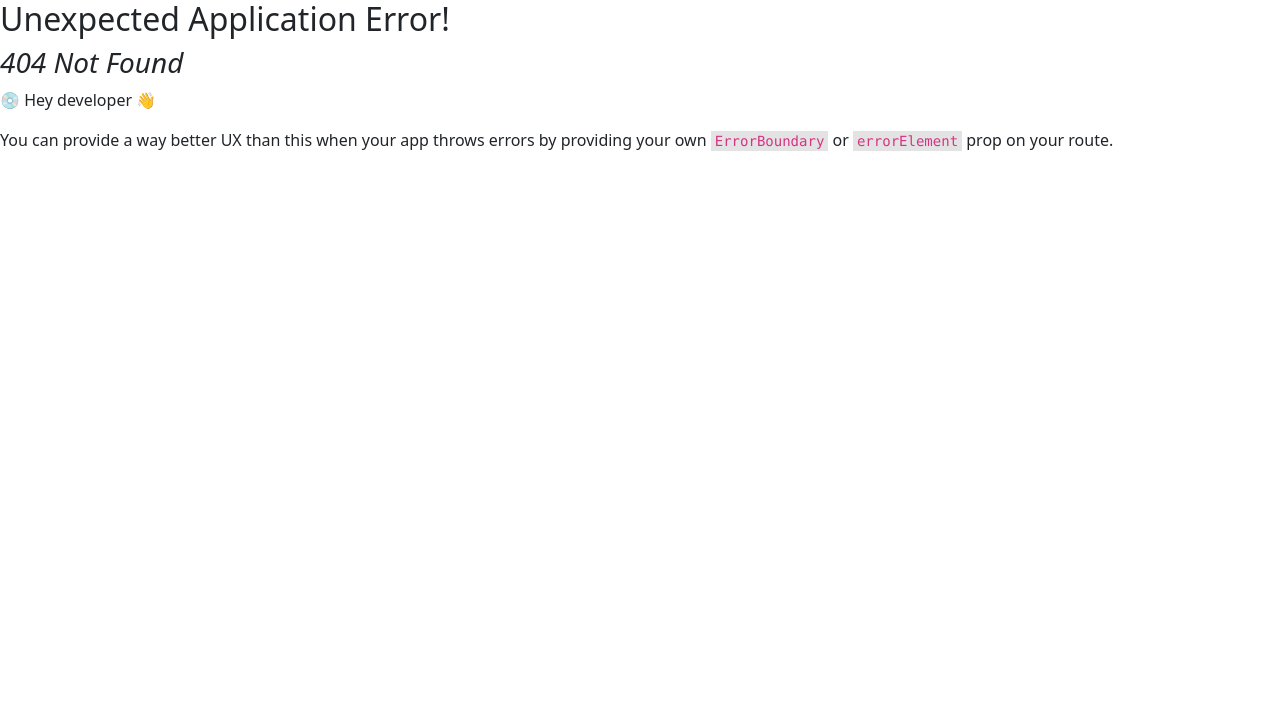
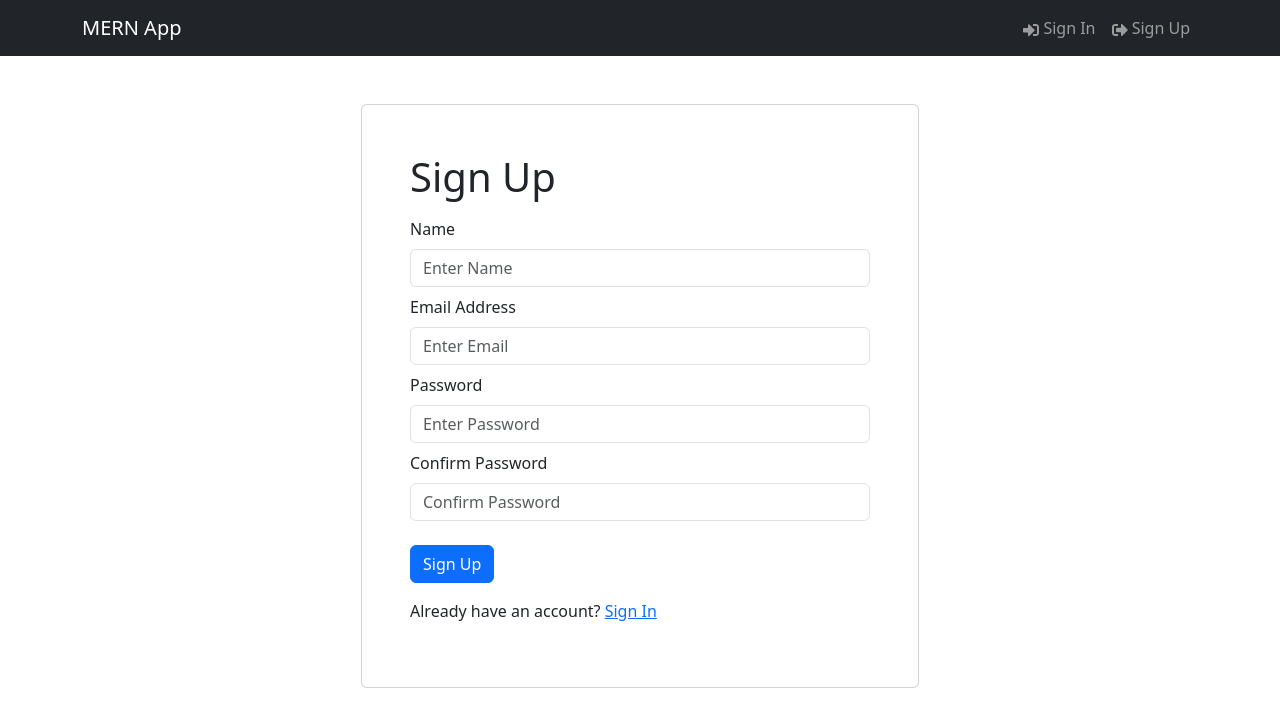
Before and after one commit to FaiqueMZM/SyntaxErreurTraining, a React (Vite) app in the folder MERN-Auth/frontend/: page /register in a window 1280 px wide. Before the commit this address had no page. Shown: the top 726 px of the page. Built offline with nearby package versions, Linux system fonts and the light colour scheme.

Commit message:
MERN-Auth

```diff
--- /dev/null
+++ b/MERN-Auth/frontend/src/components/FormContainer.jsx
@@ -0,0 +1,15 @@
+import { Container, Row, Col } from "react-bootstrap";
+
+const FormContainer = ({ children }) => {
+    return (
+        <Container>
+            <Row className="justify-content-md-center mt-5">
+                <Col xs={12} md={6} className="card p-5">
+                    {children}
+                </Col>
+            </Row>
+        </Container>
+    );
+};
+
+export default FormContainer;
--- a/MERN-Auth/frontend/src/main.jsx
+++ b/MERN-Auth/frontend/src/main.jsx
@@ -10,11 +10,15 @@
 import "./index.css";
 import "bootstrap/dist/css/bootstrap.min.css";
 import HomeScreen from "./screens/HomeScreen";
+import LoginScreen from "./screens/LoginScreen.jsx";
+import RegisterScreen from "./screens/RegisterScreen.jsx";
 
 const router = createBrowserRouter(
     createRoutesFromElements(
         <Route path="/" element={<App />}>
             <Route index={true} path="/" element={<HomeScreen />} />
+            <Route path="/login" element={<LoginScreen />} />
+            <Route path="/register" element={<RegisterScreen />} />
         </Route>
     )
 );
--- /dev/null
+++ b/MERN-Auth/frontend/src/screens/LoginScreen.jsx
@@ -0,0 +1,50 @@
+import { useState } from "react";
+import { Link } from "react-router-dom";
+import { Form, Button, Row, Col } from "react-bootstrap";
+import FormContainer from "../components/FormContainer";
+
+const LoginScreen = () => {
+    const [email, setEmail] = useState("");
+    const [password, setPassword] = useState("");
+
+    const submitHandler = async (e) => {
+        e.preventDefault();
+        console.log("submit");
+    };
+
+    return (
+        <FormContainer>
+            <h1>Sign In</h1>
+            <Form onSubmit={submitHandler}>
+                <Form.Group className="my-2" controlId="email">
+                    <Form.Label>Email Address</Form.Label>
+                    <Form.Control
+                        type="email"
+                        placeholder="Enter Email"
+                        value={email}
+                        onChange={(e) => setEmail(e.target.target)}
+                    ></Form.Control>
+                </Form.Group>
+                <Form.Group className="my-2" controlId="password">
+                    <Form.Label>Password</Form.Label>
+                    <Form.Control
+                        type="password"
+                        placeholder="Enter Password"
+                        value={password}
+                        onChange={(e) => setPassword(e.target.target)}
+                    ></Form.Control>
+                </Form.Group>
+                <Button type="submit" variant="primary" className="mt-3">
+                    Sign In
+                </Button>
+                <Row className="py-3">
+                    <Col>
+                        New Here? <Link to='/register'>Register</Link>
+                    </Col>
+                </Row>
+            </Form>
+        </FormContainer>
+    );
+};
+
+export default LoginScreen;
--- /dev/null
+++ b/MERN-Auth/frontend/src/screens/RegisterScreen.jsx
@@ -0,0 +1,70 @@
+import { useState } from "react";
+import { Link } from "react-router-dom";
+import { Form, Button, Row, Col } from "react-bootstrap";
+import FormContainer from "../components/FormContainer";
+
+const RegisterScreen = () => {
+    const [name, setName] = useState("");
+    const [email, setEmail] = useState("");
+    const [password, setPassword] = useState("");
+    const [confirmPassword, setConfirmPassword] = useState("");
+
+    const submitHandler = async (e) => {
+        e.preventDefault();
+        console.log("submit");
+    };
+
+    return (
+        <FormContainer>
+            <h1>Sign Up</h1>
+            <Form onSubmit={submitHandler}>
+                <Form.Group className="my-2" controlId="name">
+                    <Form.Label>Name</Form.Label>
+                    <Form.Control
+                        type="text"
+                        placeholder="Enter Name"
+                        value={name}
+                        onChange={(e) => setName(e.target.target)}
+                    ></Form.Control>
+                </Form.Group>
+                <Form.Group className="my-2" controlId="email">
+                    <Form.Label>Email Address</Form.Label>
+                    <Form.Control
+                        type="email"
+                        placeholder="Enter Email"
+                        value={email}
+                        onChange={(e) => setEmail(e.target.target)}
+                    ></Form.Control>
+                </Form.Group>
+                <Form.Group className="my-2" controlId="password">
+                    <Form.Label>Password</Form.Label>
+                    <Form.Control
+                        type="password"
+                        placeholder="Enter Password"
+                        value={password}
+                        onChange={(e) => setPassword(e.target.target)}
+                    ></Form.Control>
+                </Form.Group>
+                <Form.Group className="my-2" controlId="confirmPassword">
+                    <Form.Label>Confirm Password</Form.Label>
+                    <Form.Control
+                        type="password"
+                        placeholder="Confirm Password"
+                        value={confirmPassword}
+                        onChange={(e) => setConfirmPassword(e.target.target)}
+                    ></Form.Control>
+                </Form.Group>
+                <Button type="submit" variant="primary" className="mt-3">
+                    Sign Up
+                </Button>
+                <Row className="py-3">
+                    <Col>
+                        Already have an account? <Link to="/login">Sign In</Link>
+                    </Col>
+                </Row>
+            </Form>
+        </FormContainer>
+    );
+};
+
+export default RegisterScreen;
```
